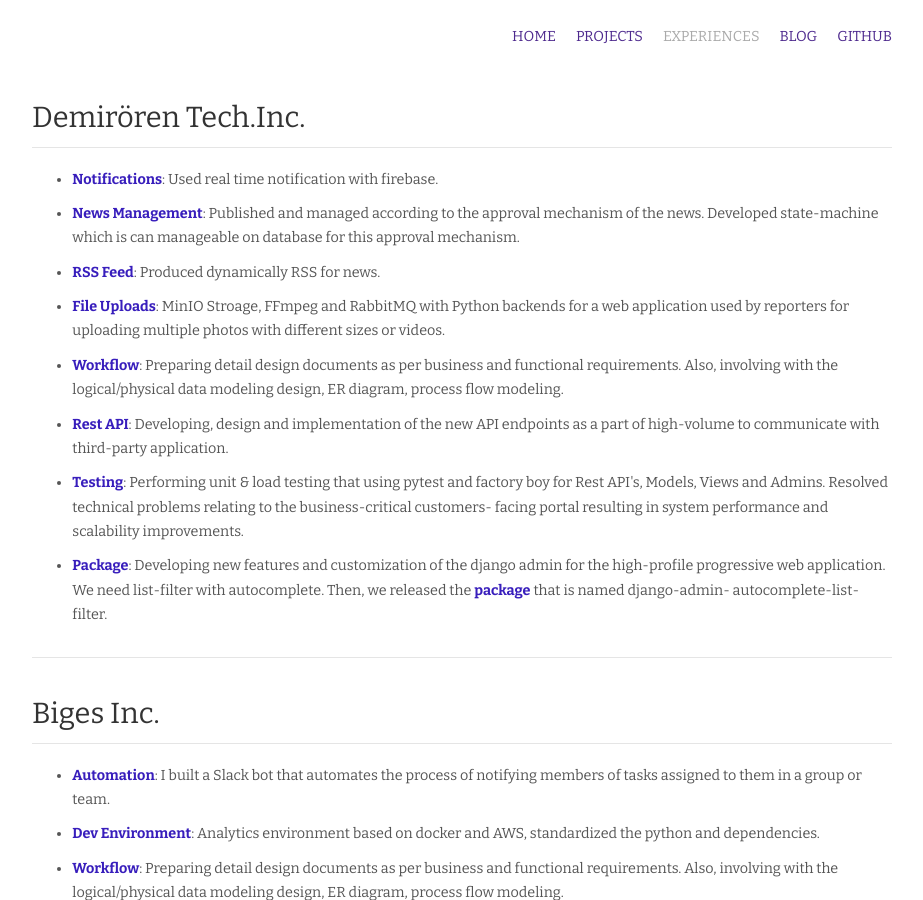
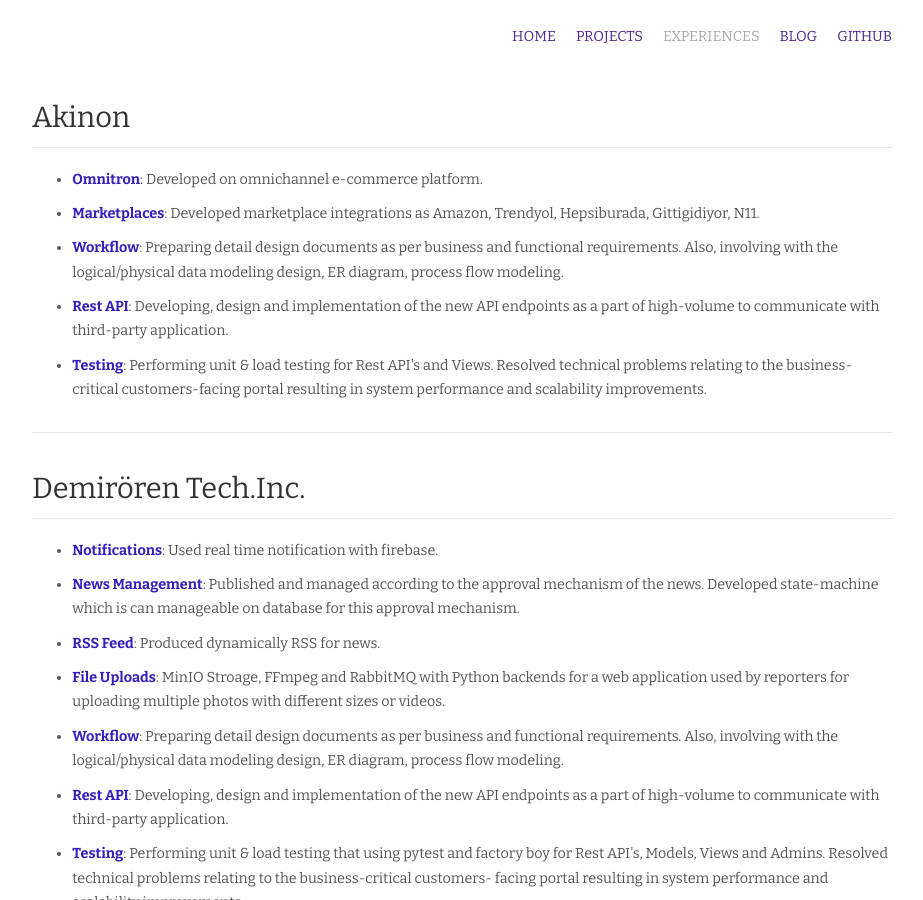
Before and after one commit to erdimollahuseyin/erdimollahuseyin.github.io, a Jekyll site: the page built from experiences.md, in a window 1280 px wide and 900 px high. Shown: the whole window, without its empty margins (178-1101 px from the left). Built offline with Jekyll 4.4.1, drawn with Linux system fonts in a browser that asks for light colours; nearby versions of some CDN libraries.

Commit message:
add new company

```diff
--- a/experiences.md
+++ b/experiences.md
@@ -5,6 +5,23 @@ layout: default
 ---
 
 <div class="hfeed">
+
+<!-- Akinon. -->
+  <div class="hentry post project-batch-title">
+    <h2>Akinon</h2>
+  </div>
+
+  <div class="hentry post">
+    <div class="entry-summary">
+      <ul class="project-list">
+        <li><a href="#" target="_blank">Omnitron</a>: Developed on omnichannel e-commerce platform.</li>
+        <li><a href="#" target="_blank">Marketplaces</a>: Developed marketplace integrations as Amazon, Trendyol, Hepsiburada, Gittigidiyor, N11.</li>
+        <li><a href="#" target="_blank">Workflow</a>: Preparing detail design documents as per business and functional requirements. Also, involving with the logical/physical data modeling design, ER diagram, process flow modeling.</li>
+        <li><a href="#" target="_blank">Rest API</a>: Developing, design and implementation of the new API endpoints as a part of high-volume to communicate with third-party application.</li>
+        <li><a href="#" target="_blank">Testing</a>: Performing unit & load testing for Rest API's and Views. Resolved technical problems relating to the business-critical customers-facing portal resulting in system performance and scalability improvements.</li>
+      </ul>
+    </div>
+  </div>
 
   <!-- Demirören Technology Inc. -->
   <div class="hentry post project-batch-title">
```
Also changed, not shown: index.md (+1 -2 lines), projects.md (+11 -0 lines).
